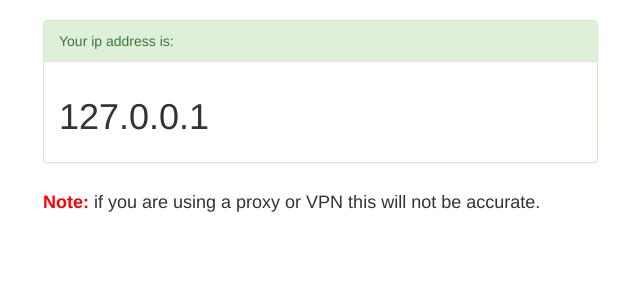
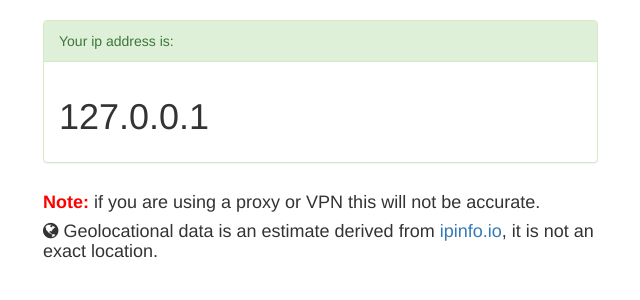
Before and after one commit to mrpappas/whats-my-ip, a PHP site: page /index.php in a window 1280 px wide. Shown: the part 52-352 px from the top of the page, without its empty margins (27-667 px from the left). Run offline with PHP 8.4, Linux system fonts and the light colour scheme; some libraries are stand-ins or nearby versions.

Commit message:
formatting index.php

```diff
--- a/index.html.php
+++ b/index.html.php
@@ -33,9 +33,13 @@
 			  <div class="panel-body">
 				<!---$ip goes here--->
 				<h1><?php echo $ip?></h1>
+				<!---address goes here--->
 				<h4 id="address"></h2>
+				<!--- Country of origin go here --->
 				<h5 id="details"></h5>
+				<!--- Longitude and Lattitude go here --->
 				<h5 id="geo"></h5>
+				<!--- isp info goes here --->
 				<h5 id="isp"></h5>
 			  </div>
 			</div>
@@ -44,13 +48,17 @@
 
 		<div class="row" align="left">
 		  <div class="col-md-6">
-			<h4><strong style="color:red">Note:</strong> if you are using a proxy or VPN this will not be accurate.
+			<h4><strong style="color:red">Note:</strong> if you are using a proxy or VPN this will not be accurate.</h4>
+			<h4><i class="fa fa-globe"></i> Geolocational data is an estimate derived from <a href="http://ipinfo.io/" target="_blank">ipinfo.io</a>, it is not an exact location.</h4>
+
 		  </div>
 	    </div>
 	</div>
 
     <script src="https://ajax.googleapis.com/ajax/libs/jquery/1.11.3/jquery.min.js"></script>
     <script src="https://maxcdn.bootstrapcdn.com/bootstrap/3.3.5/js/bootstrap.min.js" integrity="sha512-K1qjQ+NcF2TYO/eI3M6v8EiNYZfA95pQumfvcVrTHtwQVDG+aHRqLi/ETn2uB+1JqwYqVG3LIvdm9lj6imS/pQ==" crossorigin="anonymous"></script>
+
+  <!-- http://info.io for locational data , could get the ip address from here as well but i did not know how to grab an ip address in PHP so i did in this project-->
 
   <script>
 
```
